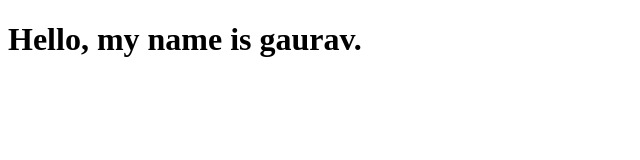
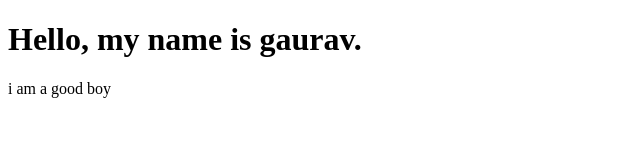
Before and after one commit to Gaurav-rathi-12/learning-git, a plain HTML site: page about.html in a window 1280 px wide. Shown: the whole page, without its empty margins (0-640 px from the left). Drawn offline with Linux system fonts and the light colour scheme.

Commit message:
adding para in about

```diff
--- a/about.html
+++ b/about.html
@@ -7,5 +7,6 @@
 </head>
 <body>
     <h1>Hello, my name is gaurav.</h1>
+    <p>i am a good boy</p>
 </body>
 </html>
```
